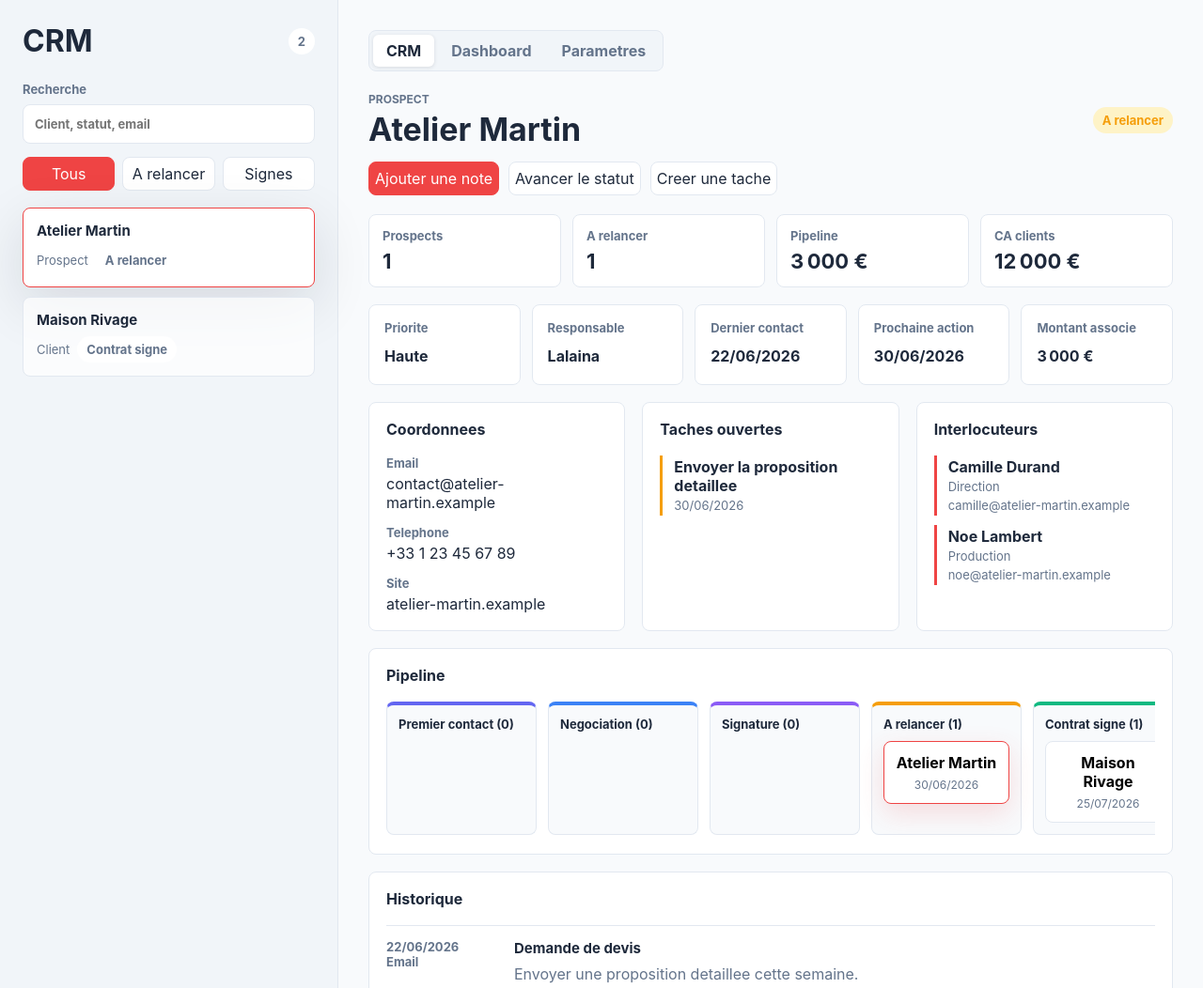
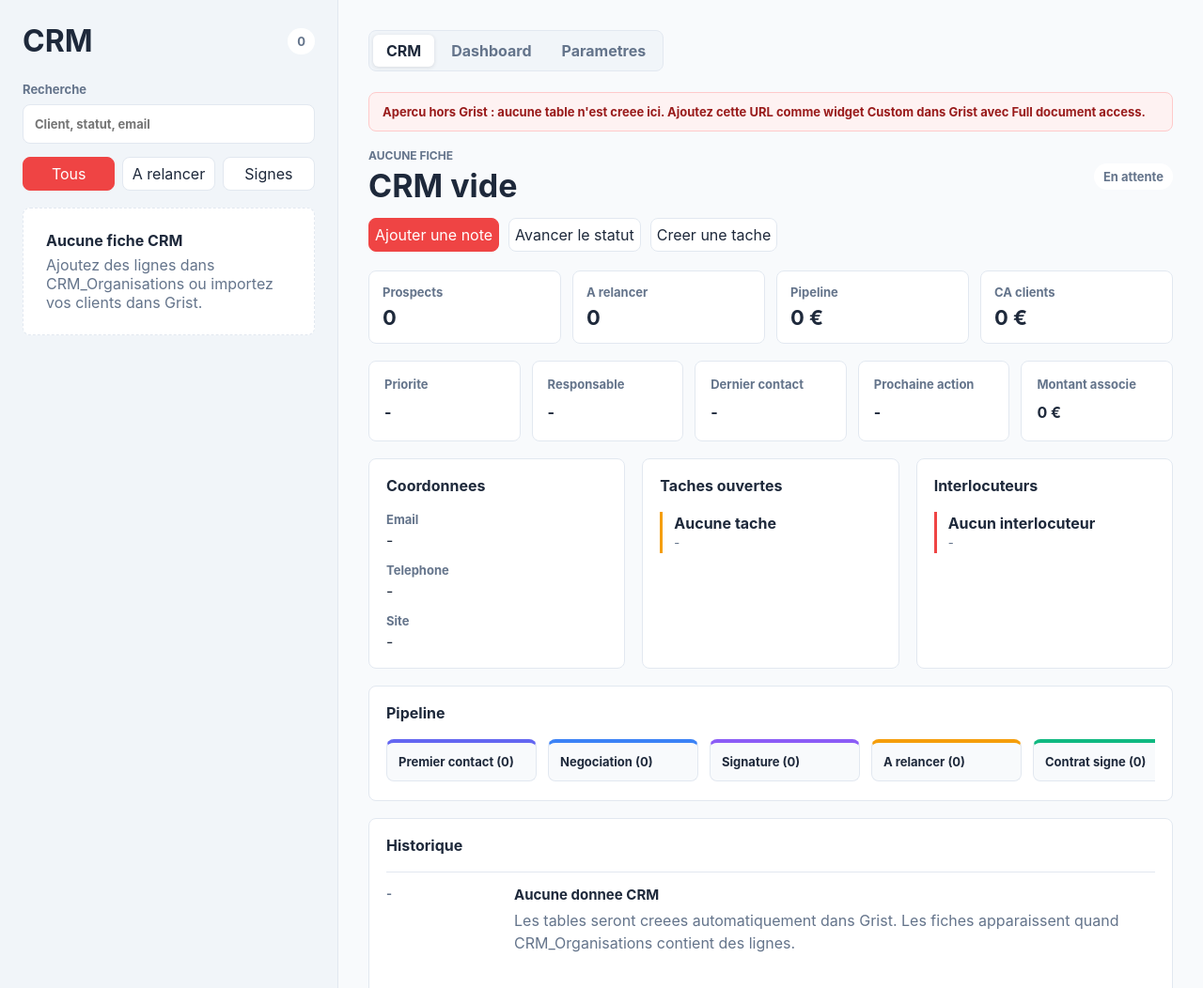
Before and after one commit to hantaranui/CRM, a website: page index.html in a window 1280 px wide. Shown: the top 1052 px of the page at 94% size. Drawn offline with Linux system fonts and the light colour scheme.

Commit message:
Add files via upload

```diff
--- a/index.html
+++ b/index.html
@@ -37,6 +37,8 @@
           <button class="view-tab" data-view="dashboard" type="button">Dashboard</button>
           <button class="view-tab" data-view="settings" type="button">Parametres</button>
         </nav>
+
+        <div class="environment-notice" id="environmentNotice" hidden></div>
 
         <div class="view-panel active" id="crmView">
         <div class="detail-header">
--- a/styles.css
+++ b/styles.css
@@ -218,6 +218,31 @@ h3 {
 
 .view-panel.active {
   display: block;
+}
+
+.environment-notice {
+  margin: 0 0 18px;
+  border: 1px solid #fecaca;
+  border-radius: 8px;
+  background: #fef2f2;
+  color: #991b1b;
+  padding: 12px 14px;
+  font-size: 13px;
+  font-weight: 700;
+}
+
+.empty-state {
+  border: 1px dashed var(--line);
+  border-radius: 8px;
+  background: var(--surface);
+  padding: 24px;
+  color: var(--muted);
+}
+
+.empty-state strong {
+  display: block;
+  margin-bottom: 6px;
+  color: var(--ink);
 }
 
 .detail-header {
--- a/widget.js
+++ b/widget.js
@@ -41,6 +41,7 @@ const filters = document.querySelectorAll(".filter");
 const viewTabs = document.querySelectorAll(".view-tab");
 const stageForm = document.querySelector("#stageForm");
 const memberForm = document.querySelector("#memberForm");
+const environmentNotice = document.querySelector("#environmentNotice");
 
 function insideGrist() {
   try {
@@ -198,7 +199,7 @@ async function ensureCrmTables() {
   ]);
 }
 
-function loadMockData() {
+function loadLocalEmptyState() {
   pipelineStages = DEFAULT_STAGES.map((stage, index) => ({
     id: index + 1,
     name: stage.Nom,
@@ -206,51 +207,11 @@ function loadMockData() {
     followup: stage.Declenche_relance,
     active: stage.Actif
   }));
-  teamMembers = [
-    { id: 1, name: "Lalaina", email: "lalaina@example.com", role: "Responsable CRM", active: true },
-    { id: 2, name: "Said Hamadou", email: "said@example.com", role: "Referent technique", active: true }
-  ];
-  clients = [
-    {
-      id: 1,
-      name: "Atelier Martin",
-      type: "Prospect",
-      status: "A relancer",
-      priority: "Haute",
-      owner: "Lalaina",
-      amount: 3000,
-      email: "contact@atelier-martin.example",
-      phone: "+33 1 23 45 67 89",
-      website: "atelier-martin.example",
-      nextAction: "30/06/2026"
-    },
-    {
-      id: 2,
-      name: "Maison Rivage",
-      type: "Client",
-      status: "Contrat signe",
-      priority: "Moyenne",
-      owner: "Lalaina",
-      amount: 12000,
-      email: "bonjour@maison-rivage.example",
-      phone: "+33 6 12 34 56 78",
-      website: "maison-rivage.example",
-      nextAction: "25/07/2026"
-    }
-  ];
-  contacts = [
-    { id: 1, organisationId: 1, name: "Camille Durand", role: "Direction", email: "camille@atelier-martin.example" },
-    { id: 2, organisationId: 1, name: "Noe Lambert", role: "Production", email: "noe@atelier-martin.example" },
-    { id: 3, organisationId: 2, name: "Sarah Benali", role: "Responsable projet", email: "sarah@maison-rivage.example" }
-  ];
-  tasks = [
-    { id: 1, organisationId: 1, due: "30/06/2026", label: "Envoyer la proposition detaillee", status: "A faire" },
-    { id: 2, organisationId: 2, due: "25/07/2026", label: "Preparer le renouvellement", status: "A faire" }
-  ];
-  interactions = [
-    { id: 1, organisationId: 1, date: "22/06/2026", channel: "Email", subject: "Demande de devis", notes: "Envoyer une proposition detaillee cette semaine." },
-    { id: 2, organisationId: 2, date: "18/06/2026", channel: "Reunion", subject: "Point mensuel", notes: "Client satisfait. Prevoir renouvellement fin juillet." }
-  ];
+  teamMembers = [];
+  clients = [];
+  contacts = [];
+  tasks = [];
+  interactions = [];
 }
 
 async function loadGristData() {
@@ -313,22 +274,6 @@ async function loadGristData() {
     notes: event.Compte_rendu || ""
   }));
 
-  if (!clients.length && teamMembers.length) {
-    await grist.docApi.applyUserActions([[
-      "AddRecord",
-      TABLES.organisations,
-      null,
-      {
-        Nom: "Nouveau prospect",
-        Typologie: "Prospect",
-        Statut: "Premier contact",
-        Priorite: "Moyenne",
-        Referent: teamMembers[0].name,
-        Montant: 0
-      }
-    ]]);
-    await loadGristData();
-  }
 }
 
 function currentClient() {
@@ -352,6 +297,10 @@ function renderClientList() {
   const visibleClients = filteredClients();
   clientCount.textContent = visibleClients.length;
   clientList.innerHTML = "";
+  if (!visibleClients.length) {
+    clientList.innerHTML = '<div class="empty-state"><strong>Aucune fiche CRM</strong><span>Ajoutez des lignes dans CRM_Organisations ou importez vos clients dans Grist.</span></div>';
+    return;
+  }
   visibleClients.forEach((client) => {
     const button = document.createElement("button");
     button.className = `client-button${client.id === activeClientId ? " active" : ""}`;
@@ -373,7 +322,10 @@ function renderClientList() {
 
 function renderDetails() {
   const client = currentClient();
-  if (!client) return;
+  if (!client) {
+    renderEmptyDetails();
+    return;
+  }
   const clientContacts = contacts.filter((contact) => contact.organisationId === client.id);
   const clientTasks = tasks.filter((task) => task.organisationId === client.id && task.status !== "Fait");
   const clientEvents = interactions.filter((event) => event.organisationId === client.id);
@@ -408,6 +360,24 @@ function renderDetails() {
       </div>
     </article>
   `).join("") || '<article class="event"><div class="event-date">-</div><div><h4>Aucun historique</h4><p></p></div></article>';
+}
+
+function renderEmptyDetails() {
+  document.querySelector("#clientType").textContent = "Aucune fiche";
+  document.querySelector("#clientName").textContent = "CRM vide";
+  document.querySelector("#clientStatus").textContent = "En attente";
+  document.querySelector("#clientStatus").dataset.status = "";
+  document.querySelector("#clientPriority").textContent = "-";
+  document.querySelector("#clientOwner").textContent = "-";
+  document.querySelector("#lastContact").textContent = "-";
+  document.querySelector("#nextAction").textContent = "-";
+  document.querySelector("#clientAmount").textContent = formatCurrency(0);
+  document.querySelector("#clientEmail").textContent = "-";
+  document.querySelector("#clientPhone").textContent = "-";
+  document.querySelector("#clientWebsite").textContent = "-";
+  document.querySelector("#taskList").innerHTML = "<li><strong>Aucune tache</strong><span>-</span></li>";
+  document.querySelector("#contactList").innerHTML = "<li><strong>Aucun interlocuteur</strong><span>-</span></li>";
+  document.querySelector("#timeline").innerHTML = '<article class="event"><div class="event-date">-</div><div><h4>Aucune donnee CRM</h4><p>Les tables seront creees automatiquement dans Grist. Les fiches apparaissent quand CRM_Organisations contient des lignes.</p></div></article>';
 }
 
 function renderStats() {
@@ -480,7 +450,7 @@ function renderSettings() {
 
   document.querySelector("#memberSettingsList").innerHTML = teamMembers.map((member) => `
     <li><strong>${member.name}</strong><span>${member.role || "Referent"}<br>${member.email || "-"}</span></li>
-  `).join("");
+  `).join("") || '<li><strong>Aucun referent</strong><span>Dans Grist, ajoutez un membre depuis ce formulaire pour remplir CRM_Referents.</span></li>';
 }
 
 function renderDashboard() {
@@ -542,7 +512,9 @@ function renderFilters() {
 }
 
 function render() {
-  if (!activeClientId && clients.length) activeClientId = clients[0].id;
+  if (!clients.some((client) => client.id === activeClientId)) {
+    activeClientId = clients[0]?.id || null;
+  }
   renderFilters();
   renderClientList();
   renderDetails();
@@ -695,6 +667,8 @@ memberForm.addEventListener("submit", async (event) => {
 async function init() {
   isGrist = insideGrist() && window.grist && grist.docApi;
   if (isGrist) {
+    environmentNotice.hidden = false;
+    environmentNotice.textContent = "Connecte a Grist : les tables CRM_* sont verifiees et creees automatiquement si besoin.";
     await grist.ready({ requiredAccess: "full" });
     await ensureCrmTables();
     await loadGristData();
@@ -702,13 +676,17 @@ async function init() {
       grist.onRecords(() => reloadAndRender());
     }
   } else {
-    loadMockData();
+    environmentNotice.hidden = false;
+    environmentNotice.textContent = "Apercu hors Grist : aucune table n'est creee ici. Ajoutez cette URL comme widget Custom dans Grist avec Full document access.";
+    loadLocalEmptyState();
   }
   render();
 }
 
 init().catch((error) => {
   console.error(error);
-  loadMockData();
+  environmentNotice.hidden = false;
+  environmentNotice.textContent = "Le widget n'a pas pu se connecter a Grist. Verifiez que l'URL est ajoutee comme widget Custom avec Full document access.";
+  loadLocalEmptyState();
   render();
 });
```
Also changed, not shown: README.md.
